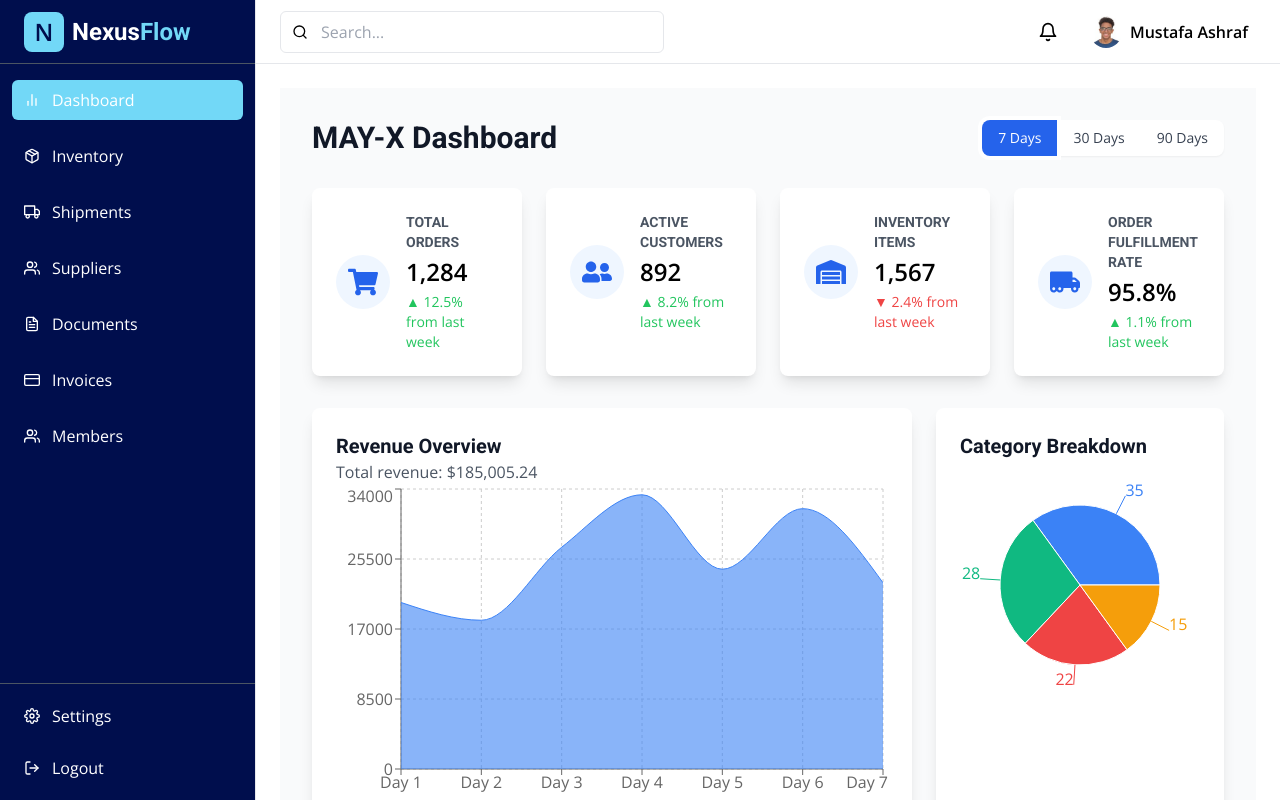
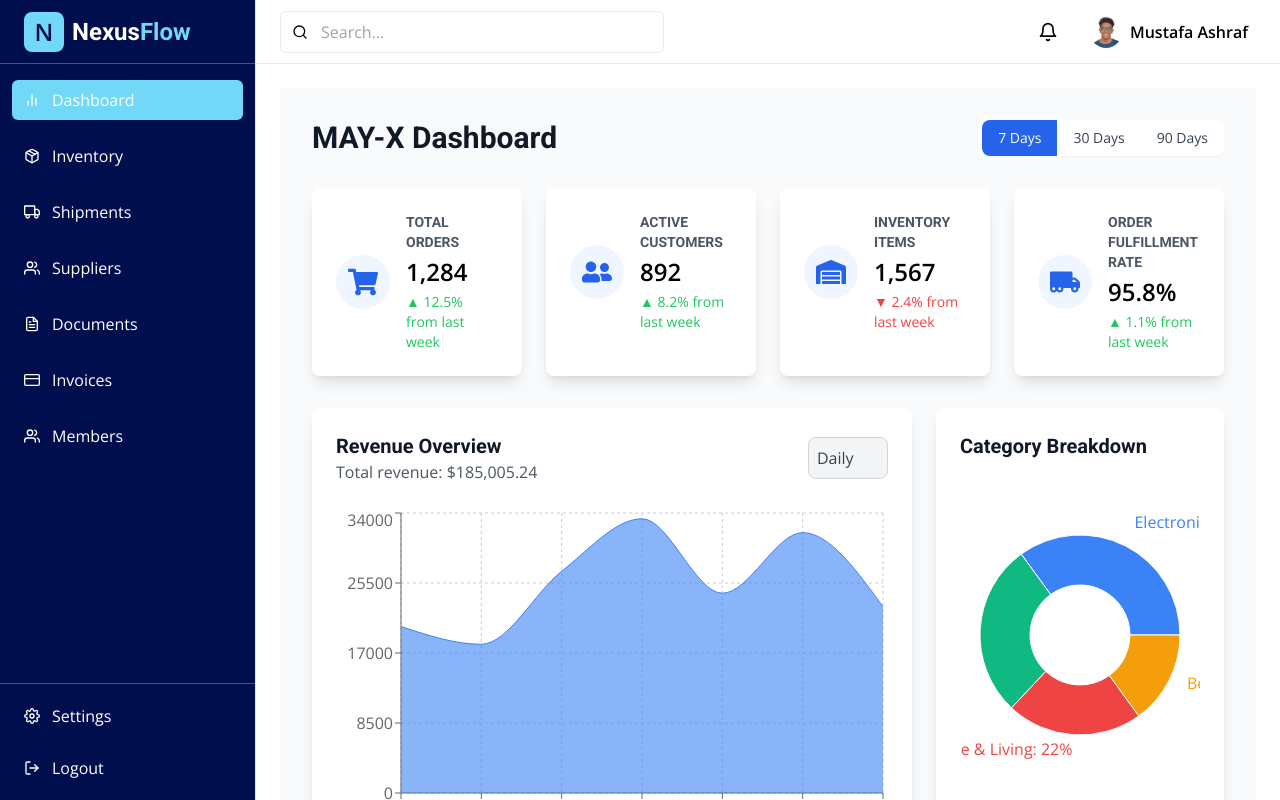
Before and after one commit to MustafaAFarag/SME-Huawei, a React (Vite) app: page /dashboard in a window 1280 px wide. Built offline with nearby package versions, Linux system fonts and the light colour scheme.

Commit message:
Dashboard Done

```diff
--- a/src/pages/Dashboard.tsx
+++ b/src/pages/Dashboard.tsx
@@ -249,12 +249,39 @@ function Dashboard() {
             transition={{ delay: 0.2, duration: 0.5 }}
             className="col-span-2 rounded-lg bg-white p-6 shadow-lg"
           >
+            <div className="mb-6 flex items-center justify-between">
+              <div>
                 <h2 className="text-xl font-bold text-gray-900">
                   Revenue Overview
                 </h2>
                 <p className="text-gray-600">
                   Total revenue: ${RevenueOverView[timeframe].toLocaleString()}
                 </p>
+              </div>
+              <select
+                value={viewOption}
+                onChange={(e) => setViewOption(e.target.value as ViewOption)}
+                className="cursor-pointer appearance-none rounded-lg border border-gray-300 bg-gray-100 p-2 text-gray-700 transition-colors duration-200 ease-in-out focus:border-blue-500 focus:outline-none focus:ring-2 focus:ring-blue-500"
+              >
+                <option className="bg-white text-gray-700" value="daily">
+                  Daily
+                </option>
+                <option
+                  value="weekly"
+                  disabled={timeframe === '7'}
+                  className="bg-white text-gray-700 disabled:cursor-not-allowed disabled:bg-gray-100 disabled:text-gray-400"
+                >
+                  Weekly
+                </option>
+                <option
+                  className="bg-white text-gray-700 disabled:cursor-not-allowed disabled:bg-gray-100 disabled:text-gray-400"
+                  value="monthly"
+                  disabled={timeframe === '7' || timeframe === '30'}
+                >
+                  Monthly
+                </option>
+              </select>
+            </div>
             <div className="h-80">
               <ResponsiveContainer width="100%" height="100%">
                 <AreaChart data={currentSalesData}>
@@ -282,23 +309,30 @@ function Dashboard() {
             <h2 className="text-xl font-bold text-gray-900">
               Category Breakdown
             </h2>
-            <ResponsiveContainer width="100%" height={250}>
+            <ResponsiveContainer width="100%" height={350}>
               <PieChart>
                 <Pie
                   data={currentCategoryData}
                   dataKey="percentage"
                   nameKey="type"
-                  fill="#8884d8"
                   cx="50%"
                   cy="50%"
-                  outerRadius={80}
-                  label
+                  outerRadius={100}
+                  innerRadius={50}
+                  label={({ name, percent }) =>
+                    `${name}: ${(percent * 100).toFixed(0)}%`
+                  }
+                  labelLine={false}
+                  isAnimationActive={true}
                 >
                   {currentCategoryData.map((entry, index) => (
                     <Cell key={`cell-${index}`} fill={entry.color} />
                   ))}
                 </Pie>
-                <Tooltip />
+                <Tooltip
+                  formatter={(value: number) => `${value.toFixed(2)}%`}
+                  itemStyle={{ color: '#3B82F6', fontWeight: 'bold' }}
+                />
               </PieChart>
             </ResponsiveContainer>
           </motion.div>
```
Lines whose indentation alone changed are shown as unchanged.
